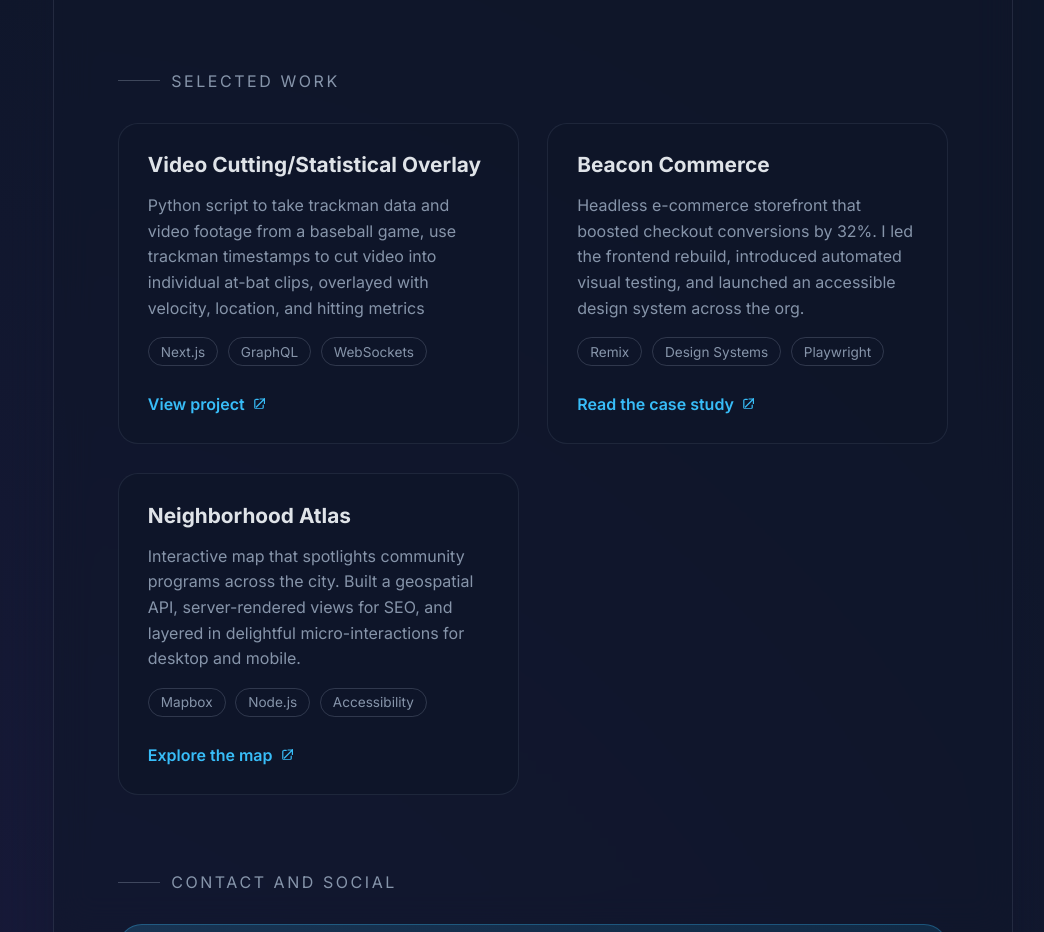
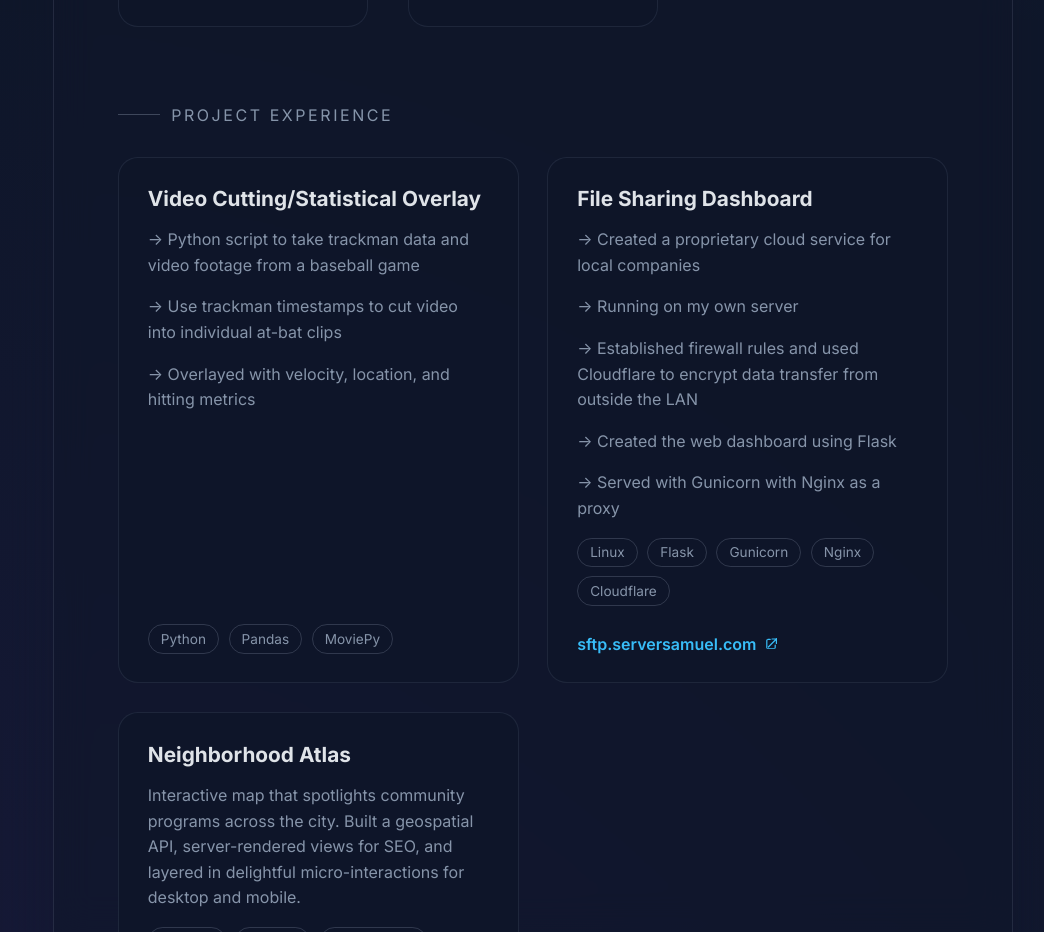
Before and after one commit to colemd16/website, a plain HTML site: page index.html in a window 1280 px wide. Shown: the part 1472-2404 px from the top of the page, without its empty margins (107-1151 px from the left). Drawn offline with Linux system fonts and the light colour scheme.

Commit message:
added project experience - touched up intro - added my actual resume and social media links

```diff
--- a/index.html
+++ b/index.html
@@ -330,12 +330,10 @@
           <div class="eyebrow">Aspiring Security Analyst</div>
           <h1>Hi, I’m Danny Coleman.</h1>
           <p class="lead">
-            I’m transitioning into cybersecurity with a background in hands-on tech support and a knack for solving
-            tricky problems under pressure. I’m documenting my journey, sharpening my defensive skills, and looking for
-            the right opportunity to learn from a driven security team.
+            I'm looking for an opportunity to make an impact in an IT environment. While studying CIS, I've invested extra time understanding key concepts and fundamentals. I've learned enough to know there's much more to learn—and I'm eager for the right opportunity to grow. For more info explore my work and documentation below.
           </p>
           <div class="hero-actions">
-            <a class="button secondary" href="Danny-Coleman-Resume.pdf">Download resume</a>
+            <a class="button secondary" href="files/danny_resume.pdf">Download resume</a>
           </div>
         </div>
       </div>
@@ -378,41 +376,36 @@
     </section>
 
     <section id="projects">
-      <div class="section-title">Selected Work</div>
+      <div class="section-title">Project Experience</div>
       <div class="project-grid">
         <article class="project-card">
           <h3>Video Cutting/Statistical Overlay</h3>
-          <p>
-            Python script to take trackman data and video footage from a baseball game, use trackman timestamps to cut video into individual at-bat clips, overlayed with velocity, location, and hitting metrics
-          </p>
+          <p>→ Python script to take trackman data and video footage from a baseball game</p>
+          <p>→ Use trackman timestamps to cut video into individual at-bat clips</p>
+          <p>→ Overlayed with velocity, location, and hitting metrics</p>
           <div class="project-meta">
-            <span>Next.js</span>
-            <span>GraphQL</span>
-            <span>WebSockets</span>
+            <span>Python</span>
+            <span>Pandas</span>
+            <span>MoviePy</span>
           </div>
-          <a class="project-link" href="https://yourprojectlink.com" target="_blank" rel="noopener">
-            View project
-            <svg xmlns="http://www.w3.org/2000/svg" viewBox="0 0 20 20" fill="currentColor" aria-hidden="true">
-              <path d="M11.25 3a.75.75 0 000 1.5h3.69l-8.72 8.72a.75.75 0 101.06 1.06l8.72-8.72v3.69a.75.75 0 001.5 0V3.75A.75.75 0 0015.75 3h-4.5z"/>
-              <path d="M5.5 4A1.5 1.5 0 004 5.5v9A1.5 1.5 0 005.5 16h9a1.5 1.5 0 001.5-1.5v-3a.75.75 0 00-1.5 0v3a.5.5 0 01-.5.5h-9a.5.5 0 01.5-.5v-9a.5.5 0 01.5-.5h3a.75.75 0 000-1.5h-3z"/>
-            </svg>
-          </a>
         </article>
 
         <article class="project-card">
-          <h3>Beacon Commerce</h3>
-          <p>
-            Headless e-commerce storefront that boosted checkout conversions by 32%.
-            I led the frontend rebuild, introduced automated visual testing, and launched
-            an accessible design system across the org.
-          </p>
+          <h3>File Sharing Dashboard</h3>
+          <p>→ Created a proprietary cloud service for local companies</p>
+          <p>→ Running on my own server</p>
+          <p>→ Established firewall rules and used Cloudflare to encrypt data transfer from outside the LAN</p>
+          <p>→ Created the web dashboard using Flask</p>
+          <p>→ Served with Gunicorn with Nginx as a proxy</p>
           <div class="project-meta">
-            <span>Remix</span>
-            <span>Design Systems</span>
-            <span>Playwright</span>
+            <span>Linux</span>
+            <span>Flask</span>
+            <span>Gunicorn</span>
+            <span>Nginx</span>
+            <span>Cloudflare</span>
           </div>
-          <a class="project-link" href="https://anotherlink.com" target="_blank" rel="noopener">
-            Read the case study
+          <a class="project-link" href="https://sftp.serversamuel.com" target="_blank" rel="noopener">
+            sftp.serversamuel.com
             <svg xmlns="http://www.w3.org/2000/svg" viewBox="0 0 20 20" fill="currentColor" aria-hidden="true">
               <path d="M11.25 3a.75.75 0 000 1.5h3.69l-8.72 8.72a.75.75 0 101.06 1.06l8.72-8.72v3.69a.75.75 0 001.5 0V3.75A.75.75 0 0015.75 3h-4.5z"/>
               <path d="M5.5 4A1.5 1.5 0 004 5.5v9A1.5 1.5 0 005.5 16h9a1.5 1.5 0 001.5-1.5v-3a.75.75 0 00-1.5 0v3a.5.5 0 01-.5.5h-9a.5.5 0 01.5-.5v-9a.5.5 0 01.5-.5h3a.75.75 0 000-1.5h-3z"/>
@@ -452,7 +445,7 @@
         <a class="button primary" href="mailto:coleman2dan@gmail.com">coleman2dan@gmail.com</a>
         <div class="socials">
           <a href="https://github.com/colemd16" target="_blank" rel="noopener">GitHub</a>
-          <a href="https://www.linkedin.com/in/yourhandle" target="_blank" rel="noopener">LinkedIn</a>
+          <a href="https://www.linkedin.com/in/daniel-coleman-05001b33a/" target="_blank" rel="noopener">LinkedIn</a>
         </div>
       </div>
     </section>
@@ -465,6 +458,17 @@
   <script>
     // Keep footer year current without any maintenance.
     document.getElementById('year').textContent = new Date().getFullYear();
+    // Normalize intro text and heading
+    (function() {
+      var lead = document.querySelector('.lead');
+      if (lead) {
+        lead.textContent = "I'm looking for an opportunity to make an impact in an IT environment. While studying CIS, I've invested extra time mastering key concepts and fundamentals. I've learned enough to know there's much more to learn—and I'm eager for the right opportunity to grow. Interested? Explore my work and info below.";
+      }
+      var heading = document.querySelector('.intro-copy h1');
+      if (heading) {
+        heading.textContent = "Hi, I'm Danny Coleman.";
+      }
+    })();
   </script>
 </body>
 </html>
```
Also changed, not shown: 1 other file.
